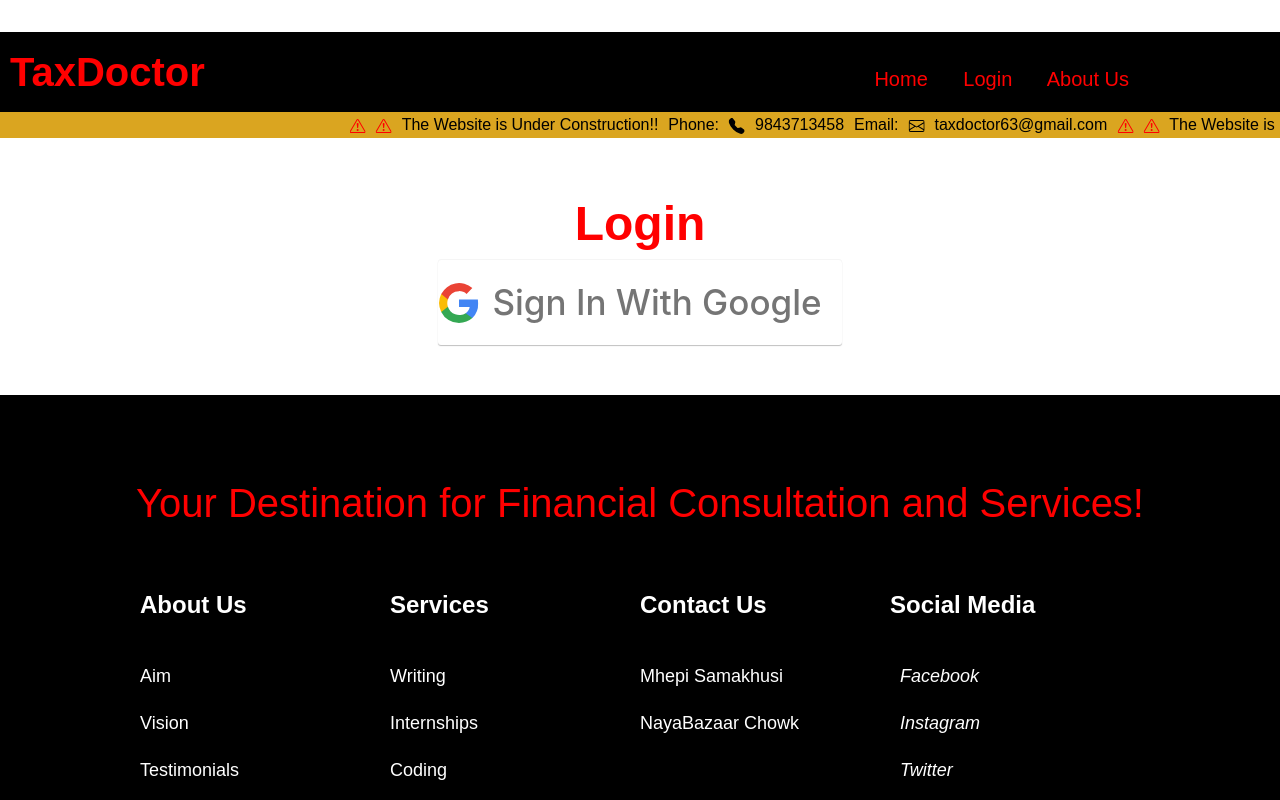
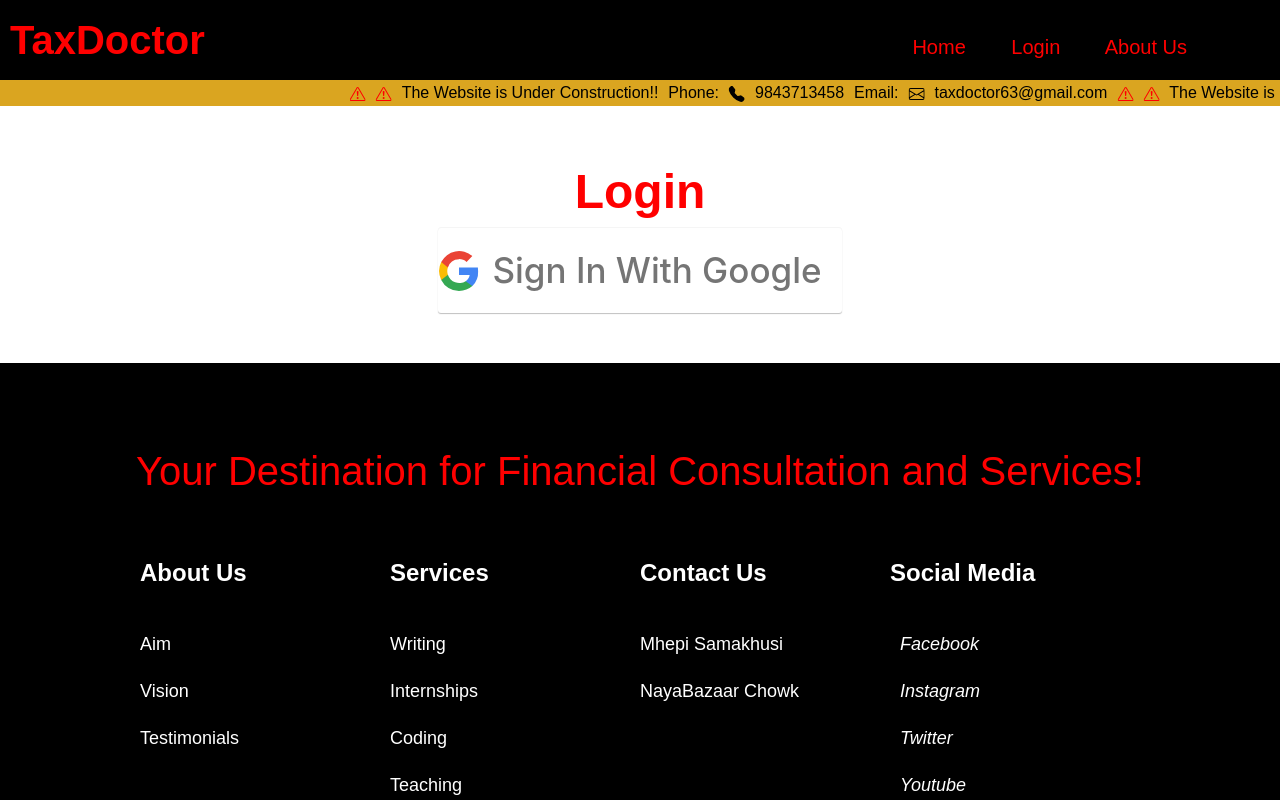
Before and after one commit to aakash2060/Tax-Doctor, a React (Create React App) app: page /login in a window 1280 px wide. Shown: the top 800 px of the page. Built offline with nearby package versions, Linux system fonts and the light colour scheme.

Commit message:
fixed padding

```diff
--- a/src/pages/Login.css
+++ b/src/pages/Login.css
@@ -40,5 +40,5 @@
 
   body {
     text-align: center;
-    padding-top: 2rem;
+
   }
--- a/src/pages/NavBar.css
+++ b/src/pages/NavBar.css
@@ -3,19 +3,19 @@
   background-color: #000; /* Black background color */
   color: red; /* White text color */
   display: flex;
-  justify-content: space-between;
-  padding: 10px;
+  justify-content: space;
+   padding: 10px;
 }
 .components{
   text-align: right;
-  margin-right: 10%;
+  margin-right: 5%;
   font-size: 40px;
 }
 
 .navbar a {
   color: red; /* White text color for navbar links */
   text-decoration: none;
-  margin: 0 15px;
+  margin: 0 20px;
   font-size: 16px;
 }
 
@@ -29,7 +29,7 @@
 }
 
 /* Media query for smaller screens */
-@media screen and (max-width: 768px) {
+@media screen and (max-width: 720px) {
 .navbar {
   flex-direction: column;
   align-items: center;
```
